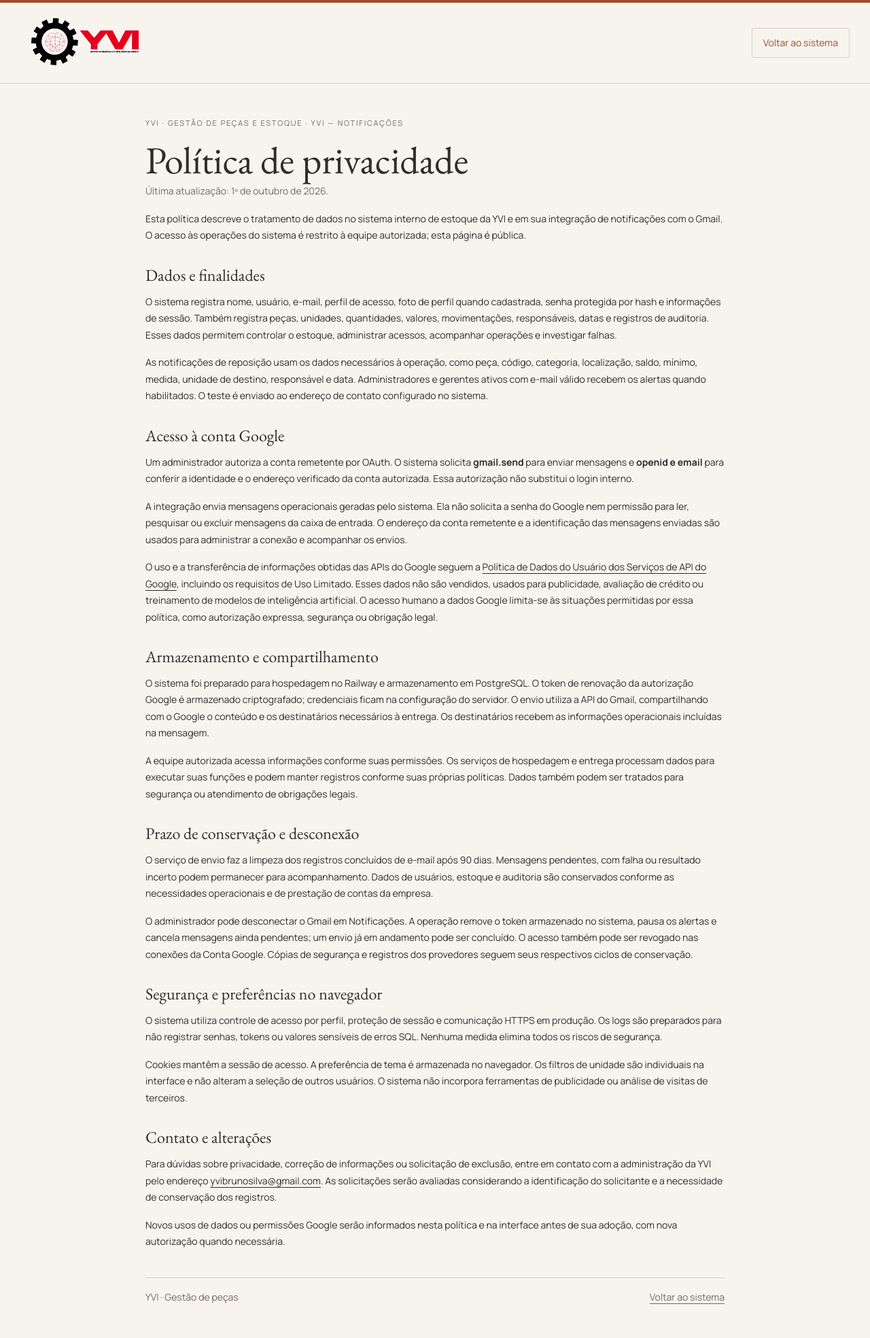
After one commit to YVI-brunoSM/YVI-Storage-Management-, a Flask app: template templates/privacy.html in a window 1280 px wide. The commit adds this page. Shown: the whole page at 68% size. Run offline with Flask 3, Linux system fonts and the light colour scheme; the template is opened without the code that fills it, so the values that code supplies are empty; parts of the project's set-up code (start-up, migrations or seed data) failed here and were passed over; some libraries are stand-ins or nearby versions.

Commit message:
Add files via upload

```diff
--- a/inventory/notifications.py
+++ b/inventory/notifications.py
@@ -85,7 +85,9 @@ def available(settings):
 @notifications.get('/api/notifications')
 @require(admin=True)
 def overview():
-    settings = g.conn.execute('SELECT * FROM email_settings WHERE id=1').fetchone()
+    settings = g.conn.execute('SELECT enabled,connection_status,refresh_token_cipher,client_id,sender,test_accepted_at,worker_seen_at FROM email_settings WHERE id=1').fetchone()
+    if not settings:
+        raise ApiError('EMAIL_SETTINGS_MISSING', 'A configuração de e-mail está ausente no banco. Peça ao suporte para restaurar o registro de configuração; os envios devem permanecer pausados.', 503)
     limit = 30
     before = request.args.get('before_id')
     params = (integer(before, 'before_id'),) if before else ()
--- a/static/css/style.css
+++ b/static/css/style.css
@@ -68,3 +68,11 @@
 .unit-toolbar.filtered{border-bottom-color:var(--accent)}
 .notification-card{background:var(--panel);border:1px solid var(--line);padding:24px;margin:0 0 22px}.notification-card h2{margin:0 0 18px}.notification-card h3{margin:24px 0 12px}.notification-card p{line-height:1.6;margin:12px 0}.notification-card .actions{margin:18px 0;flex-wrap:wrap}.notification-card details{margin:16px 0}.notification-card summary{cursor:pointer}.notification-url{display:block;overflow-wrap:anywhere;margin-top:12px;font-size:12px}.notification-recipients{padding-left:20px;line-height:1.9}.notifications-page .table-wrap{margin-top:18px}.notifications-page td .sub{max-width:310px;white-space:normal;overflow-wrap:anywhere}
 @media(max-width:600px){.company-brand{width:148px;height:62px}.unit-toolbar{gap:12px}.unit-toolbar label{min-width:0;flex:1 1 100%}.unit-toolbar p{flex-basis:100%;padding:0}.top{padding:14px 18px}}
+/* Public privacy page and dashboard footer. */
+.page-footer{display:flex;justify-content:space-between;gap:1rem;flex-wrap:wrap;margin-top:2.5rem;padding-top:1rem;border-top:1px solid var(--line);font-size:.875rem;color:var(--muted)}
+.page-footer a,.privacy-page a{color:inherit;text-underline-offset:4px}
+.privacy-page{max-width:900px;margin:0 auto;padding:3rem 1.5rem;line-height:1.75}
+.privacy-page h1{font-size:clamp(2rem,5vw,3.5rem);line-height:1.2}
+.privacy-page section{margin-top:2rem}
+.privacy-page p+p{margin-top:1rem}
+.privacy-page h2{font-size:1.5rem;margin-bottom:.75rem}
--- a/static/js/app.js
+++ b/static/js/app.js
@@ -35,6 +35,7 @@ async function loadPage(silent=false) {
   if(!state.user)return;
   state.controller?.abort();const controller=new AbortController();state.controller=controller;const sequence=++state.sequence;
   if(!silent)$('page').setAttribute('aria-busy','true');
+  if($('page').dataset.view!==state.view){$('page').dataset.view=state.view;$('page').replaceChildren(heading(labels[state.view],'Carregando…'));$('page-status').hidden=true;}
   document.querySelectorAll('[data-view]').forEach(b=>{if(b.dataset.view===state.view)b.setAttribute('aria-current','page');else b.removeAttribute('aria-current');});
   try {
     await refreshBranchFilter(controller.signal);
@@ -42,7 +43,7 @@ async function loadPage(silent=false) {
     const node=await ({dashboard:dashboardPage,products:()=>productsPage(false),alerts:()=>productsPage(true),movements:movementPage,categories:()=>catalogPage('categories'),branches:()=>catalogPage('branches'),users:usersPage,reports:reportsPage,notifications:()=>notificationsPage({signal:controller.signal,cursor:state.cursor,onRefresh:()=>loadPage(),onPage:cursor=>{state.cursor=cursor;return loadPage();}})}[state.view])();
     if(sequence!==state.sequence)return;
     const focused=document.activeElement;const focusName=focused?.dataset.filter;const start=focused?.selectionStart;
-    $('page').replaceChildren(node);$('page-status').hidden=true;online(true);
+    $('page').replaceChildren(node);$('page-status').hidden=true;online(node.dataset.loadError!=='true');
     if(focusName){const replacement=$('page').querySelector(`[data-filter="${focusName}"]`);replacement?.focus();if(replacement?.type==='search'&&start!==null)replacement.setSelectionRange(start,start);}
   } catch(error) { if(sequence===state.sequence)pageError(error); }
   finally {if(sequence===state.sequence)$('page').setAttribute('aria-busy','false');}
@@ -131,6 +132,7 @@ async function dashboardPage() {
   const split=el('div',undefined,'split');const recent=el('section');recent.append(el('div',undefined,'section-heading'));recent.firstChild.append(el('h2','Últimas movimentações'));stats.recent_movements.forEach(m=>{const row=el('div',undefined,'activity');const text=el('div');text.append(el('strong',m.product_name||'Peça legada'),el('small',(m.branch_name_snapshot||'Estoque central')+' · '+date(m.timestamp)));row.append(text,el('span',(m.type==='SAIDA'?'−':'+')+num(m.quantity)+' '+(m.product_unit||''),m.type==='SAIDA'?'movement-out-text':'movement-in-text'));recent.append(row);});if(!stats.recent_movements.length)recent.append(el('p','Ainda não há movimentações.','empty'));
   const stock=el('section');stock.append(el('div',undefined,'section-heading'));stock.firstChild.append(el('h2','Saldos centrais por medida'));stock.append(table(['Medida','Saldo central'],stats.stock_by_unit.map(s=>[cell(s.unit),cell(num(s.quantity),'numeric')])));split.append(recent,stock);root.append(split);
   if(can('alerts_view'))root.append(button('Ver peças que precisam de reposição',()=>navigate('alerts'),'text-button'));
+  const footer=el('footer',undefined,'page-footer');const privacy=el('a','Política de privacidade');privacy.href='/politica-de-privacidade';footer.append(el('span','YVI · Gestão de peças'),privacy);root.append(footer);
   return root;
 }
 
--- a/templates/index.html
+++ b/templates/index.html
@@ -27,7 +27,7 @@
     </nav><div class="sidebar-footer">Cada peça,<br>no lugar certo.</div></aside>
     <main id="content" tabindex="-1"><div class="unit-toolbar"><label for="branch-filter">Filtrar por unidade<select id="branch-filter" aria-describedby="branch-scope"><option value="">Todas as academias</option></select></label><p id="branch-scope" class="muted" role="status">Exibindo informações de todas as unidades.</p></div><div id="page-status" class="notice" role="status" aria-live="polite" hidden></div><section id="page" aria-busy="true"></section></main>
   </div>
-  <section id="login-panel" class="login-panel"><div class="login-company-logo"><img src="/static/img/yvi-company-logo.png" alt="YVI — Gestão estratégica e inteligência fitness" width="1280" height="720"></div><p class="eyebrow">Gestão de peças · acesso interno</p><h1>O cuidado está<br>nos detalhes.</h1><p class="muted">Entre para acompanhar o estoque da sua equipe.</p><form id="login-form"><label>Usuário<input name="username" autocomplete="username" maxlength="100" required></label><label>Senha<input name="password" type="password" autocomplete="current-password" maxlength="128" required></label><div id="login-error" class="notice error" role="alert" hidden></div><button type="submit" class="button primary">Entrar no estoque</button></form></section>
+  <section id="login-panel" class="login-panel"><div class="login-company-logo"><img src="/static/img/yvi-company-logo.png" alt="YVI — Gestão estratégica e inteligência fitness" width="1280" height="720"></div><p class="eyebrow">Gestão de peças · acesso interno</p><h1>O cuidado está<br>nos detalhes.</h1><p class="muted">Entre para acompanhar o estoque da sua equipe.</p><form id="login-form"><label>Usuário<input name="username" autocomplete="username" maxlength="100" required></label><label>Senha<input name="password" type="password" autocomplete="current-password" maxlength="128" required></label><div id="login-error" class="notice error" role="alert" hidden></div><button type="submit" class="button primary">Entrar no estoque</button></form><footer class="page-footer"><a href="/politica-de-privacidade">Política de privacidade</a></footer></section>
   <dialog id="editor" aria-labelledby="editor-title"><div class="dialog-heading"><div><p class="eyebrow" id="editor-kicker">Cadastro</p><h2 id="editor-title"></h2></div><button type="button" id="editor-close" class="button quiet">Fechar</button></div><div id="editor-content"></div></dialog>
   <div id="toast" class="toast" role="status" aria-live="polite" hidden></div>
   <noscript><p class="notice error">Ative o JavaScript no navegador para usar o sistema.</p></noscript>
--- /dev/null
+++ b/templates/privacy.html
@@ -0,0 +1,46 @@
+<!doctype html>
+<html lang="pt-BR">
+<head>
+  <meta charset="utf-8"><meta name="viewport" content="width=device-width,initial-scale=1">
+  <meta name="color-scheme" content="light dark">
+  <title>Política de privacidade · YVI</title>
+  <script src="/static/js/theme.js"></script>
+  <link rel="stylesheet" href="/static/css/style.css">
+  <link rel="icon" href="/static/img/yvi-company-logo.png">
+</head>
+<body>
+  <header class="top"><a href="/" class="brand company-brand" aria-label="Voltar ao sistema YVI"><img src="/static/img/yvi-company-logo.png" alt="YVI" width="1280" height="720"></a><a href="/#dashboard" class="button quiet">Voltar ao sistema</a></header>
+  <main class="privacy-page">
+    <p class="eyebrow">YVI · Gestão de peças e estoque · YVI — Notificações</p>
+    <h1>Política de privacidade</h1>
+    <p class="muted">Última atualização: 1º de outubro de 2026.</p>
+    <p>Esta política descreve o tratamento de dados no sistema interno de estoque da YVI e em sua integração de notificações com o Gmail. O acesso às operações do sistema é restrito à equipe autorizada; esta página é pública.</p>
+    <section><h2>Dados e finalidades</h2>
+      <p>O sistema registra nome, usuário, e-mail, perfil de acesso, foto de perfil quando cadastrada, senha protegida por hash e informações de sessão. Também registra peças, unidades, quantidades, valores, movimentações, responsáveis, datas e registros de auditoria. Esses dados permitem controlar o estoque, administrar acessos, acompanhar operações e investigar falhas.</p>
+      <p>As notificações de reposição usam os dados necessários à operação, como peça, código, categoria, localização, saldo, mínimo, medida, unidade de destino, responsável e data. Administradores e gerentes ativos com e-mail válido recebem os alertas quando habilitados. O teste é enviado ao endereço de contato configurado no sistema.</p>
+    </section>
+    <section><h2>Acesso à conta Google</h2>
+      <p>Um administrador autoriza a conta remetente por OAuth. O sistema solicita <strong>gmail.send</strong> para enviar mensagens e <strong>openid e email</strong> para conferir a identidade e o endereço verificado da conta autorizada. Essa autorização não substitui o login interno.</p>
+      <p>A integração envia mensagens operacionais geradas pelo sistema. Ela não solicita a senha do Google nem permissão para ler, pesquisar ou excluir mensagens da caixa de entrada. O endereço da conta remetente e a identificação das mensagens enviadas são usados para administrar a conexão e acompanhar os envios.</p>
+      <p>O uso e a transferência de informações obtidas das APIs do Google seguem a <a href="https://developers.google.com/terms/api-services-user-data-policy" rel="noreferrer">Política de Dados do Usuário dos Serviços de API do Google</a>, incluindo os requisitos de Uso Limitado. Esses dados não são vendidos, usados para publicidade, avaliação de crédito ou treinamento de modelos de inteligência artificial. O acesso humano a dados Google limita-se às situações permitidas por essa política, como autorização expressa, segurança ou obrigação legal.</p>
+    </section>
+    <section><h2>Armazenamento e compartilhamento</h2>
+      <p>O sistema foi preparado para hospedagem no Railway e armazenamento em PostgreSQL. O token de renovação da autorização Google é armazenado criptografado; credenciais ficam na configuração do servidor. O envio utiliza a API do Gmail, compartilhando com o Google o conteúdo e os destinatários necessários à entrega. Os destinatários recebem as informações operacionais incluídas na mensagem.</p>
+      <p>A equipe autorizada acessa informações conforme suas permissões. Os serviços de hospedagem e entrega processam dados para executar suas funções e podem manter registros conforme suas próprias políticas. Dados também podem ser tratados para segurança ou atendimento de obrigações legais.</p>
+    </section>
+    <section><h2>Prazo de conservação e desconexão</h2>
+      <p>O serviço de envio faz a limpeza dos registros concluídos de e-mail após 90 dias. Mensagens pendentes, com falha ou resultado incerto podem permanecer para acompanhamento. Dados de usuários, estoque e auditoria são conservados conforme as necessidades operacionais e de prestação de contas da empresa.</p>
+      <p>O administrador pode desconectar o Gmail em Notificações. A operação remove o token armazenado no sistema, pausa os alertas e cancela mensagens ainda pendentes; um envio já em andamento pode ser concluído. O acesso também pode ser revogado nas conexões da Conta Google. Cópias de segurança e registros dos provedores seguem seus respectivos ciclos de conservação.</p>
+    </section>
+    <section><h2>Segurança e preferências no navegador</h2>
+      <p>O sistema utiliza controle de acesso por perfil, proteção de sessão e comunicação HTTPS em produção. Os logs são preparados para não registrar senhas, tokens ou valores sensíveis de erros SQL. Nenhuma medida elimina todos os riscos de segurança.</p>
+      <p>Cookies mantêm a sessão de acesso. A preferência de tema é armazenada no navegador. Os filtros de unidade são individuais na interface e não alteram a seleção de outros usuários. O sistema não incorpora ferramentas de publicidade ou análise de visitas de terceiros.</p>
+    </section>
+    <section><h2>Contato e alterações</h2>
+      <p>Para dúvidas sobre privacidade, correção de informações ou solicitação de exclusão, entre em contato com a administração da YVI pelo endereço <a href="mailto:yvibrunosilva@gmail.com">yvibrunosilva@gmail.com</a>. As solicitações serão avaliadas considerando a identificação do solicitante e a necessidade de conservação dos registros.</p>
+      <p>Novos usos de dados ou permissões Google serão informados nesta política e na interface antes de sua adoção, com nova autorização quando necessária.</p>
+    </section>
+    <footer class="page-footer"><span>YVI · Gestão de peças</span><a href="/#dashboard">Voltar ao sistema</a></footer>
+  </main>
+</body>
+</html>
```
Also changed, not shown: CONFIGURAR-GMAIL.md (+6 -0 lines), inventory/__init__.py (+7 -0 lines), static/js/notifications.js (+9 -1 lines), tests/notifications.test.mjs (added, +40 -0 lines), tests/test_privacy_notifications_recovery.py (added, +40 -0 lines).
